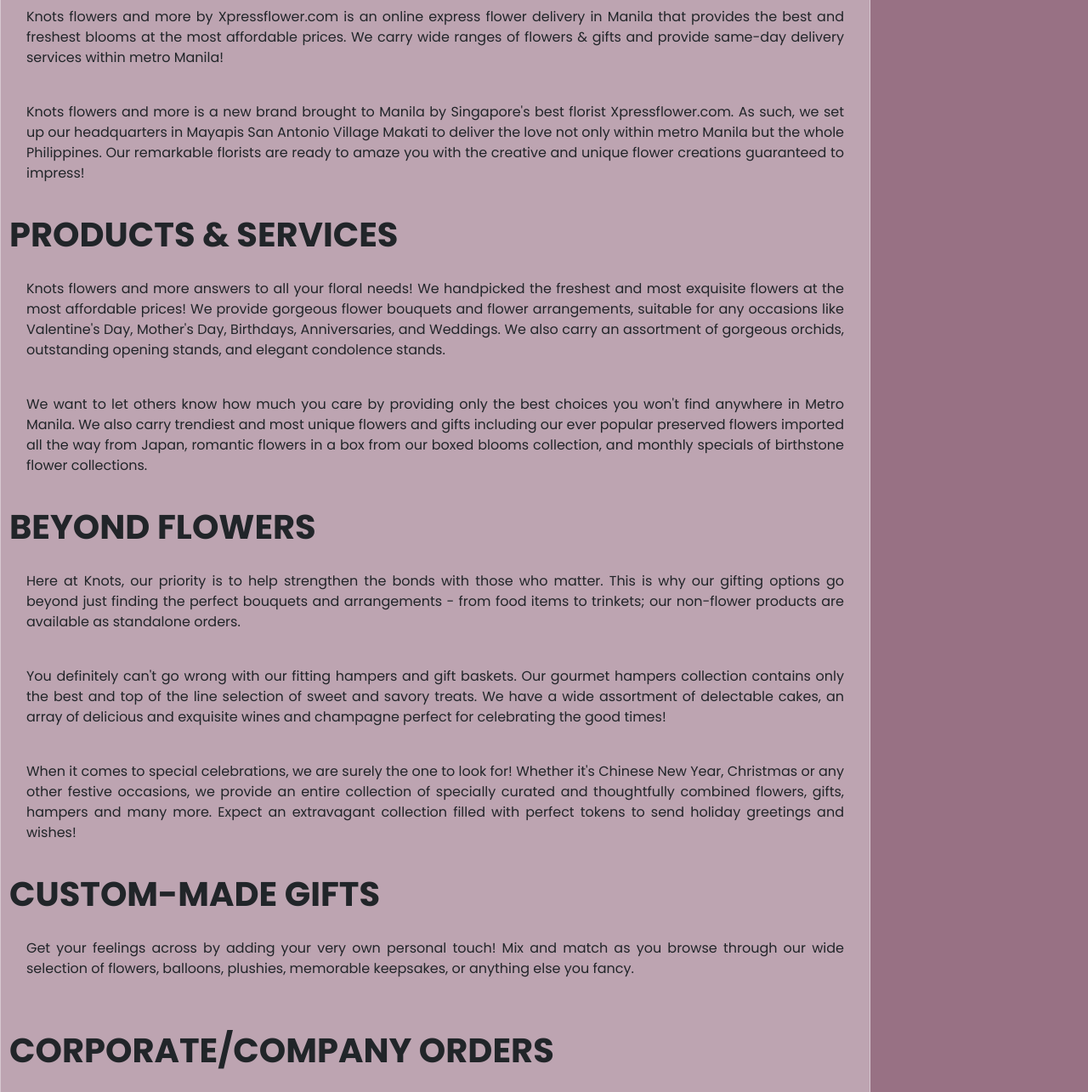
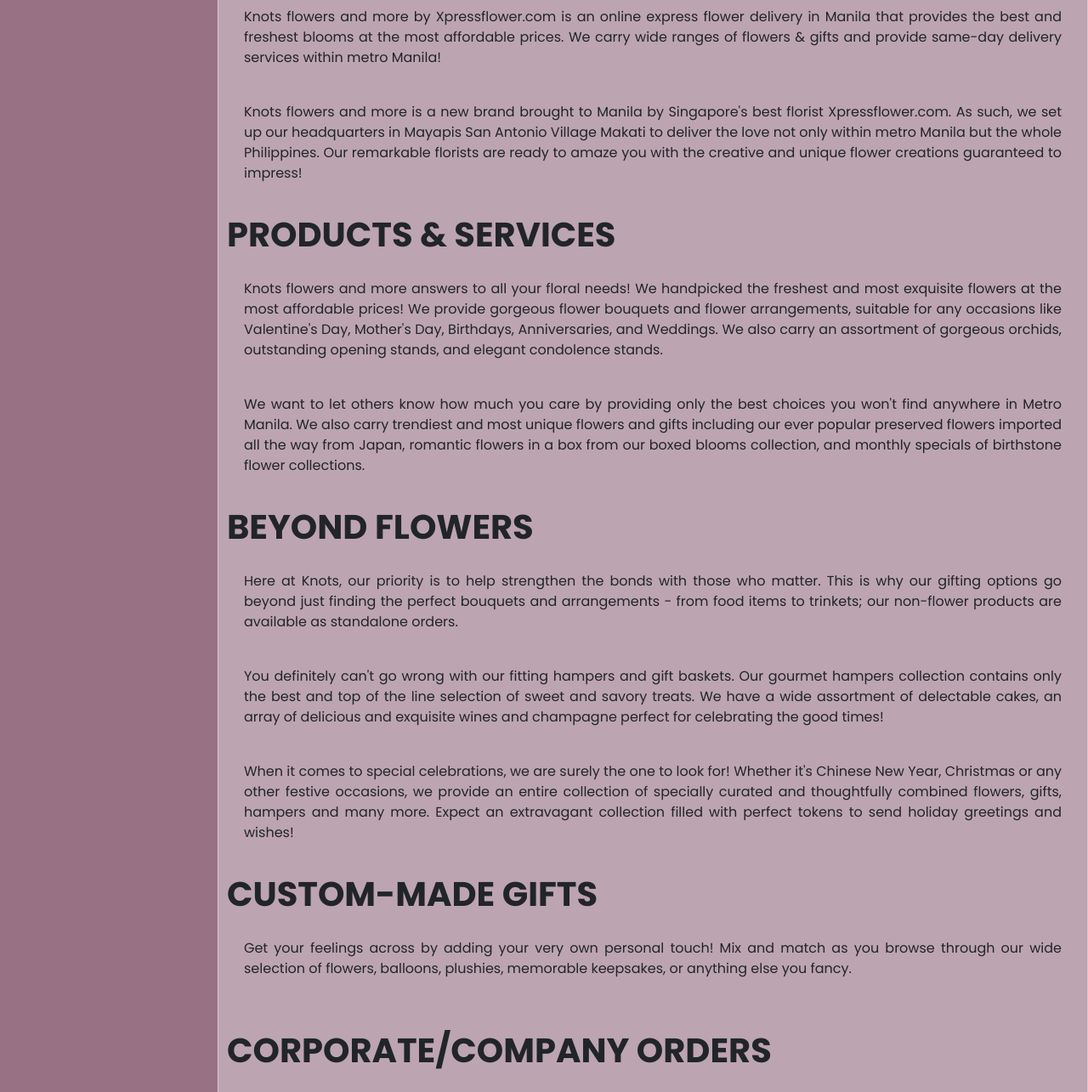
Before and after one commit to sheicalipjo/WD-CALIPJO-HTML_JS_CSS_PROJECT_NOVEMBER222024, a plain HTML site: page pages/about/index.html in a window 1280 px wide. Shown: the part 567-1852 px from the top of the page at 85% size. Drawn offline with nearby package versions, Linux system fonts and the light colour scheme.

Commit message:
change33

```diff
--- a/pages/about/assets/css/style.css
+++ b/pages/about/assets/css/style.css
@@ -24,9 +24,6 @@ body {
         color: #F3E2D0;
         background: linear-gradient(to bottom, #987184 70%, #F3E2D0 100%);
         background-repeat: no-repeat;
-        text-align: center;
-
-
     }
 
     nav {
@@ -85,6 +82,9 @@ body {
       max-width: 80%;
       margin: auto;
       display: inline-block;
+position: relative;
+left: 100%;
+transform: translateX(-100%);
     }
 
     .insidertext {
```
